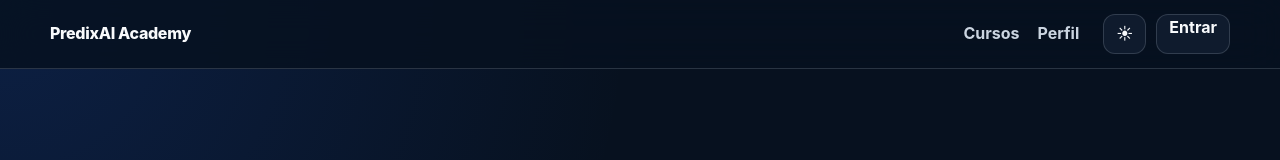
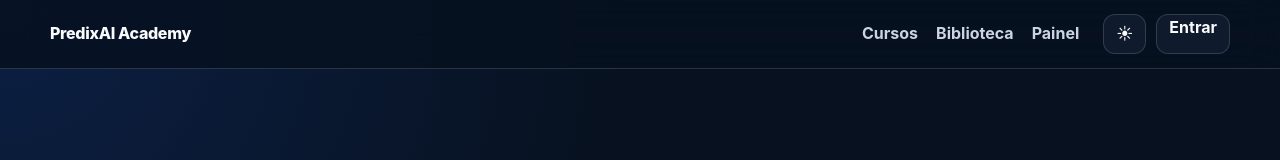
Before and after one commit to leon337/predixai-academy, a Next.js app: page / in a window 1280 px wide. Shown: the top 160 px of the page. Built offline with nearby package versions, Linux system fonts and the light colour scheme.

Commit message:
feat(nav): add library access to main navigation

```diff
--- a/components/SiteShell.tsx
+++ b/components/SiteShell.tsx
@@ -40,7 +40,8 @@ export function SiteShell({ children }: { children: React.ReactNode }) {
           <Link className="brand" href="/">PredixAI Academy</Link>
           <nav className="main-nav" aria-label="Navegação principal">
             <Link href="/cursos">Cursos</Link>
-            <Link href="/perfil">Perfil</Link>
+            <Link href="/biblioteca">Biblioteca</Link>
+            <Link href="/perfil">Painel</Link>
           </nav>
           <div className="header-actions">
             <button className="icon-button" type="button" onClick={toggleTheme} aria-label="Alternar tema">
```
